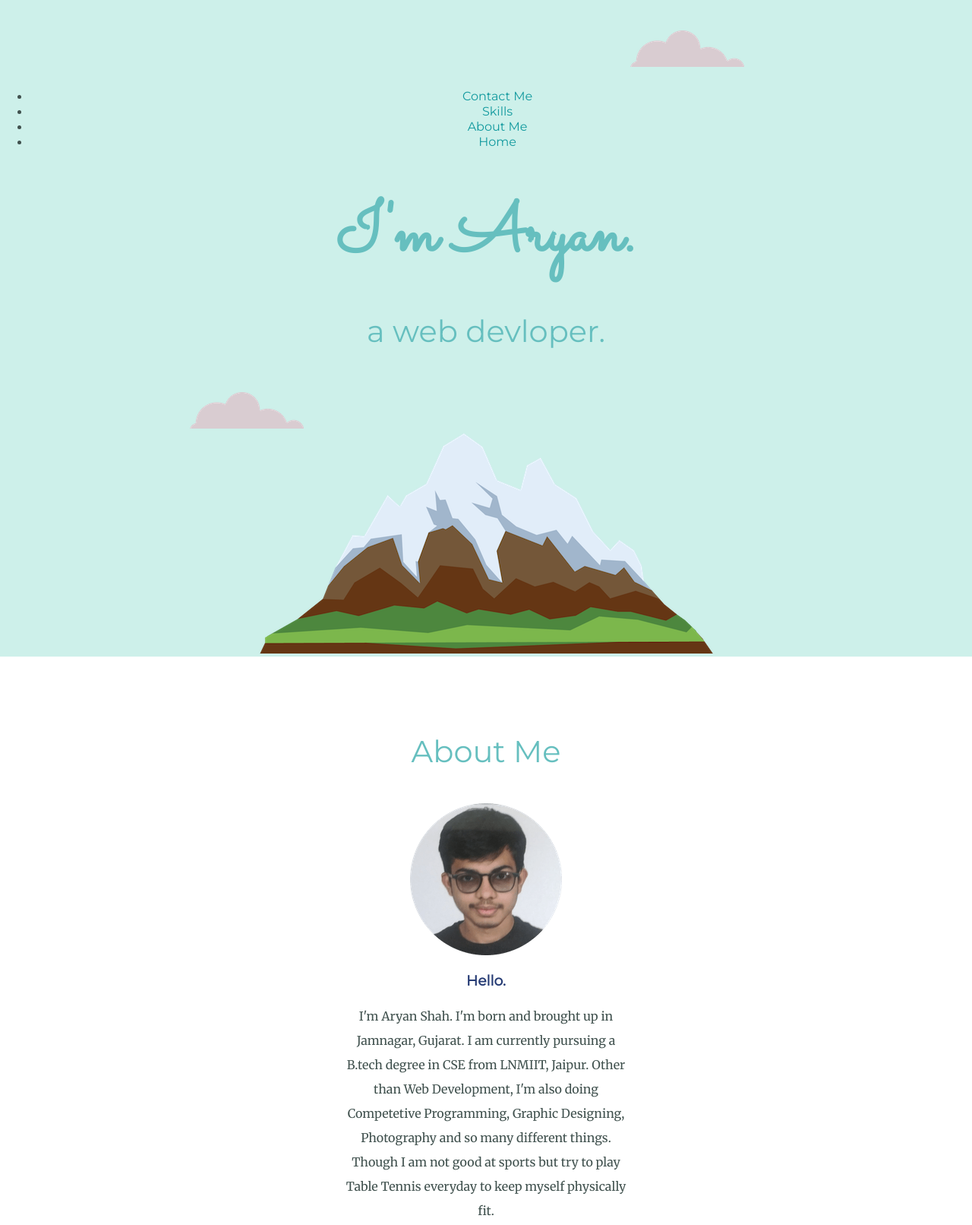
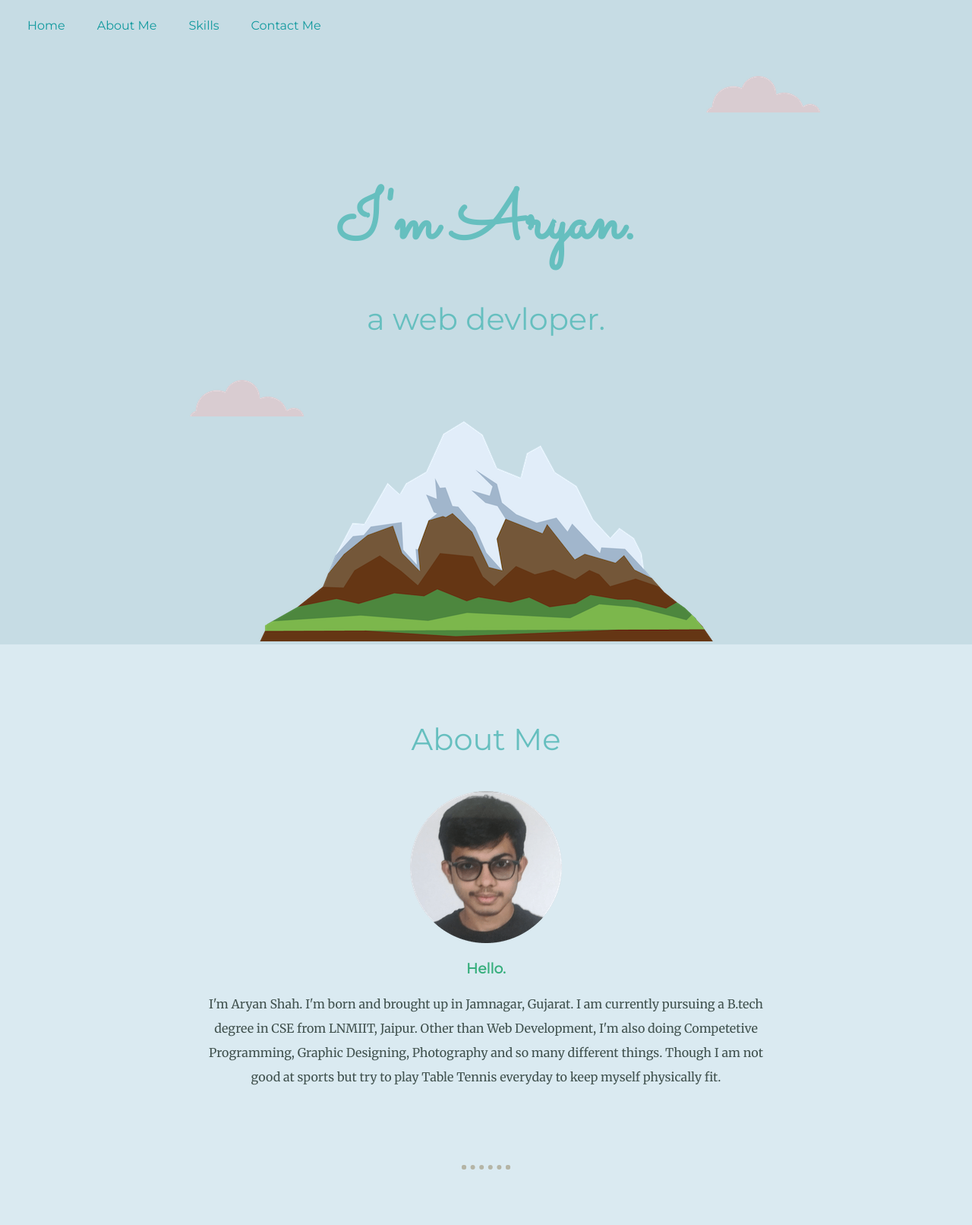
Before and after one commit to AryanShah874/Portfolio, a plain HTML site: page index.html in a window 1280 px wide. Shown: the top 1612 px of the page at 76% size. Drawn offline with Linux system fonts and the light colour scheme.

Commit message:
Update styles.css

```diff
--- a/CSS/styles.css
+++ b/CSS/styles.css
@@ -3,11 +3,12 @@ body{
     margin: 0px;
     text-align: center;
     font-family: 'Merriweather', serif;
+    background-color: #DAEAF1;
 }
 
 h1{
     color: #66BFBF;
-    margin-top: 50px;
+    margin-top: 130px;
     margin-bottom: 0px;
     font-family: 'Sacramento', cursive;
     font-size: 5.625rem;
@@ -22,7 +23,7 @@ h2{
 }
 
 h3{
-    color: #243A73;
+    color: #36AE7C;
     font-family: 'Montserrat', sans-serif;
 }
 
@@ -31,7 +32,7 @@ p{
 }
 
 hr{
-    border: dotted #DFDFDE 6px;
+    border: dotted #b5b5a6 6px;
     border-bottom: none;
     width: 4%;
     margin: 100px auto 100px auto;
@@ -49,13 +50,14 @@ a:hover{
 }
 
 .Top-Container{
-    background-color: #CDF0EA;
+    background-color: #C6DCE4;
     position:relative;
     padding-top: 100px;
 }
 
 .Middle-Container{
     margin: 100px 0;
+    background-color: #DAEAF1;
 }
 
 .Bottom-Container{
@@ -67,8 +69,8 @@ a:hover{
 
 .left-cloud{
     position:absolute;
-    top: 40px;
-    right: 300px;
+    top: 100px;
+    right: 200px;
 }
 
 .right-cloud{
@@ -78,7 +80,7 @@ a:hover{
 }
 
 .skill{
-    width: 50%;
+    width: 65%;
     margin: 100px auto 150px auto;
     text-align: left;
 }
@@ -86,19 +88,19 @@ a:hover{
 .img1{
     width: 35%;
     float: left;
-    margin-right: 30px;
+    margin-right: 40px;
 }
 
 .img2{
     width: 35%;
     float: right;
-    margin-left: 30px;
+    margin-left: 40px;
 }
 
 .img3{
     width: 35%;
     float: left;
-    margin-right: 30px;
+    margin-right: 40px;
 }
 
 .btn {
@@ -130,7 +132,7 @@ a:hover{
 }
 
 .bio{
-    width: 30%;
+    width: 60%;
     margin: auto;
 }
 
@@ -144,3 +146,28 @@ a:hover{
     font-size: 0.75rem;
     padding: 20px 0;
 }
+
+.Nav-Bar{
+    position: fixed;
+}
+
+.Nav-Bar ul{
+    overflow: auto;
+    padding: 20px;
+    margin-top: -100px;
+}
+
+.Nav-Bar li{
+    float: right;
+    list-style: none;
+    margin: 3px 3px;
+}
+
+.Nav-Bar li a{
+    padding: 3px 3px;
+    cursor: pointer;
+}
+
+li a:hover{
+    color: black;
+}
```
